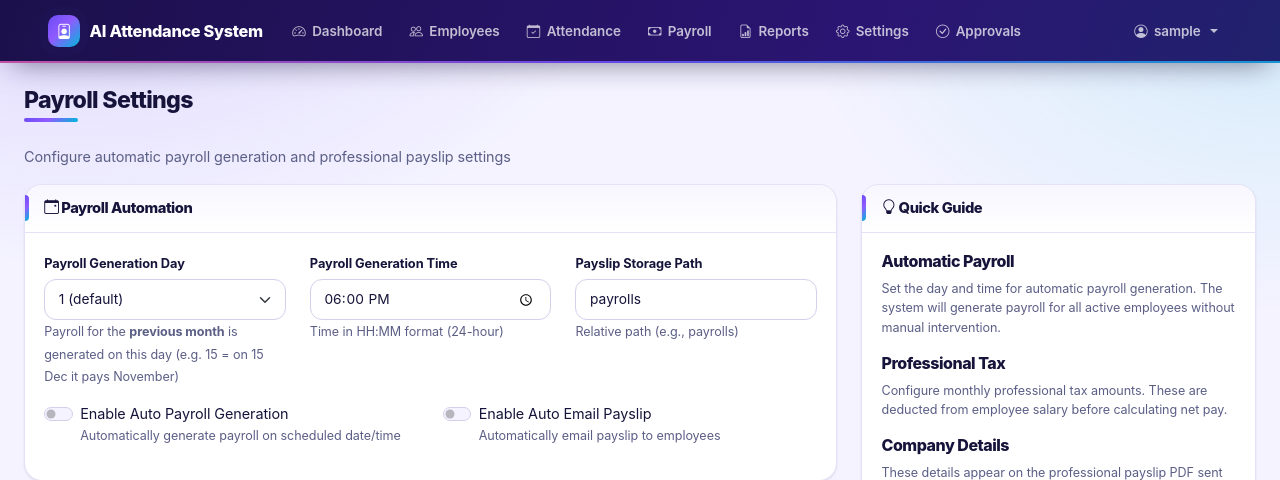
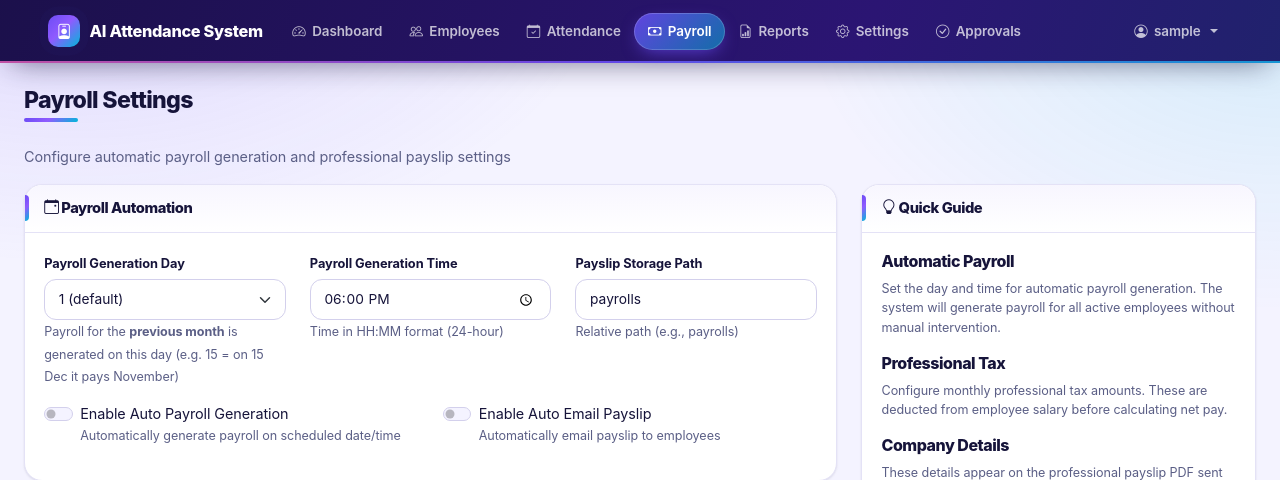
Before and after one commit to vaishnavilekawale/AI-Attendance-Payroll-System, a Flask app: page /payroll-settings in a window 1280 px wide. Shown: the top 480 px of the page. Run offline with Flask 3, Linux system fonts and the light colour scheme; the visitor is signed in with stand-in values (Sample User, id 1); data comes from the database, SQL or seed files in the repository; some libraries are stand-ins or nearby versions.

Commit message:
Upload Files

```diff
--- a/templates/payroll_settings.html
+++ b/templates/payroll_settings.html
@@ -35,7 +35,7 @@
                         </a>
                     </li>
                     <li class="nav-item">
-                        <a class="nav-link" href="{{ url_for('payroll.payroll') }}">
+                        <a class="nav-link active" href="{{ url_for('payroll.payroll') }}">
                             <i class="bi bi-cash"></i> Payroll
                         </a>
                     </li>
@@ -363,7 +363,7 @@
                         <button type="submit" class="btn btn-primary btn-lg">
                             <i class="bi bi-save"></i> Save Payroll Settings
                         </button>
-                        <a href="{{ url_for('attendance.dashboard') }}" class="btn btn-secondary btn-lg">
+                        <a href="{{ url_for('payroll.payroll') }}" class="btn btn-secondary btn-lg">
                             <i class="bi bi-x-circle"></i> Cancel
                         </a>
                     </div>
```
